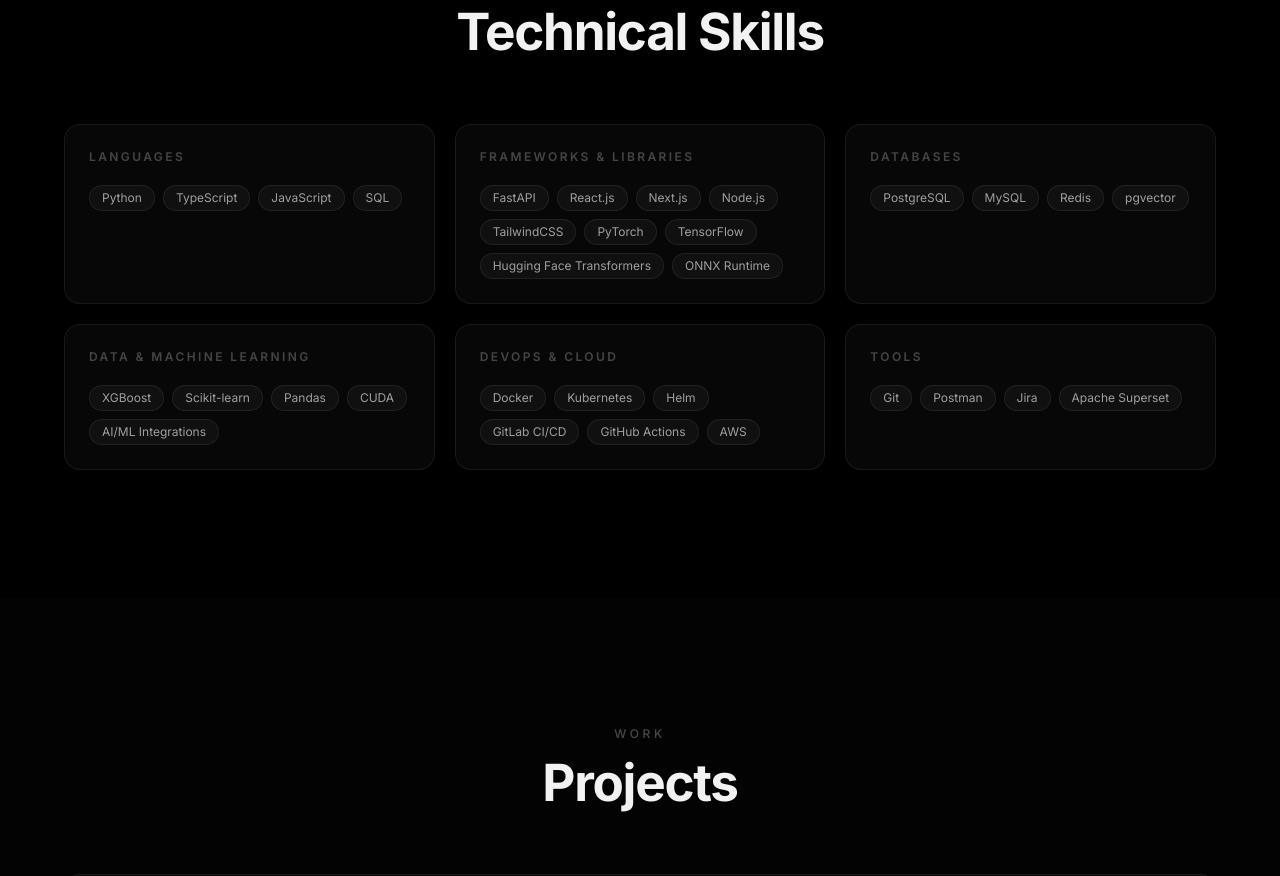
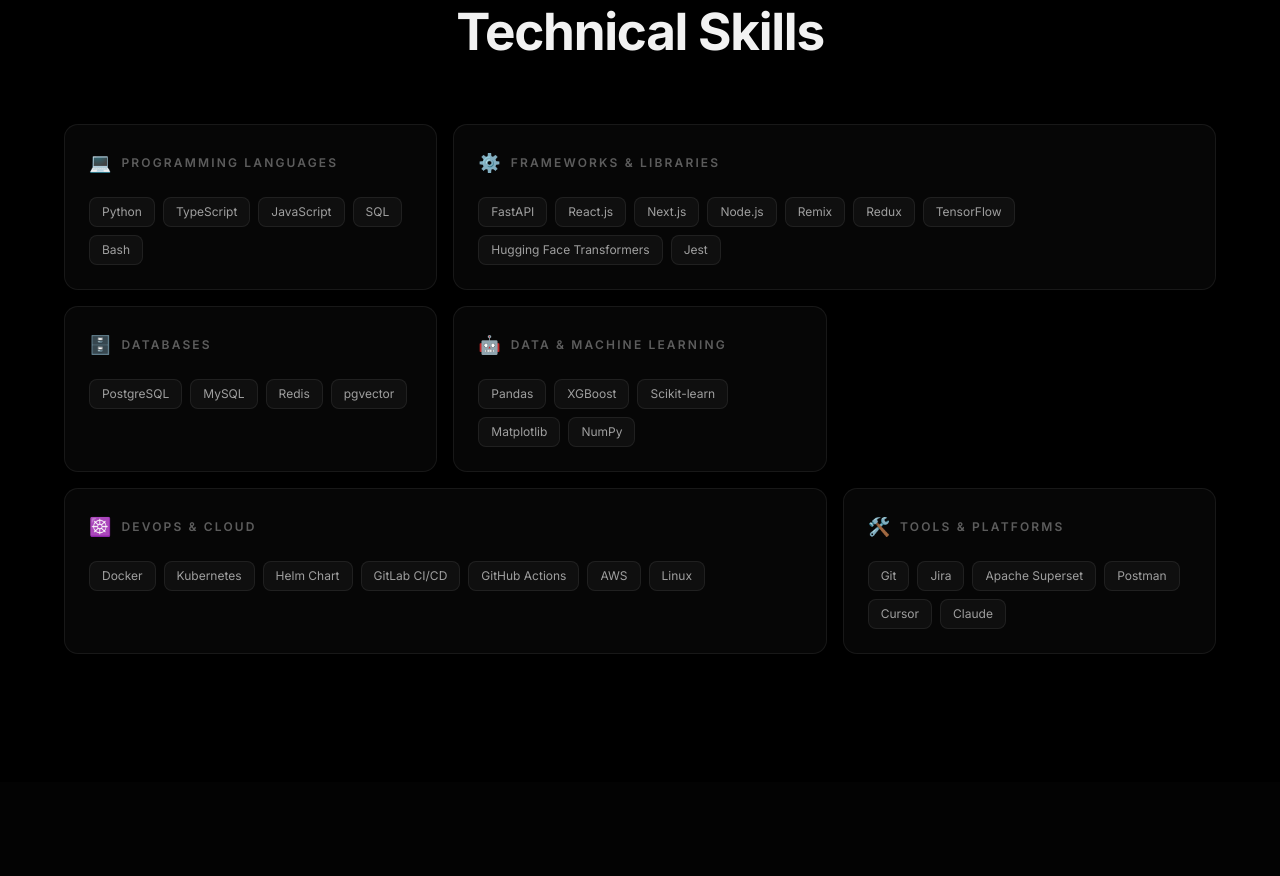
Before and after one commit to Mukunth1004/mukunthan-portfolio, a Next.js app: page / in a window 1280 px wide. Shown: the part 3580-4456 px from the top of the page. Built offline with nearby package versions, Linux system fonts and the light colour scheme.

Commit message:
feat: bento grid Skills with resume-accurate tech stack

```diff
--- a/app/sections/Skills.jsx
+++ b/app/sections/Skills.jsx
@@ -4,28 +4,40 @@
 
 const groups = [
   {
-    category: 'Languages',
-    skills: ['Python', 'TypeScript', 'JavaScript', 'SQL'],
+    category: 'Programming Languages',
+    icon: '💻',
+    skills: ['Python', 'TypeScript', 'JavaScript', 'SQL', 'Bash'],
+    span: 'col-span-1',
   },
   {
     category: 'Frameworks & Libraries',
-    skills: ['FastAPI', 'React.js', 'Next.js', 'Node.js', 'TailwindCSS', 'PyTorch', 'TensorFlow', 'Hugging Face Transformers', 'ONNX Runtime'],
+    icon: '⚙️',
+    skills: ['FastAPI', 'React.js', 'Next.js', 'Node.js', 'Remix', 'Redux', 'TensorFlow', 'Hugging Face Transformers', 'Jest'],
+    span: 'col-span-1 md:col-span-2',
   },
   {
     category: 'Databases',
+    icon: '🗄️',
     skills: ['PostgreSQL', 'MySQL', 'Redis', 'pgvector'],
+    span: 'col-span-1',
   },
   {
     category: 'Data & Machine Learning',
-    skills: ['XGBoost', 'Scikit-learn', 'Pandas', 'CUDA', 'AI/ML Integrations'],
+    icon: '🤖',
+    skills: ['Pandas', 'XGBoost', 'Scikit-learn', 'Matplotlib', 'NumPy'],
+    span: 'col-span-1',
   },
   {
     category: 'DevOps & Cloud',
-    skills: ['Docker', 'Kubernetes', 'Helm', 'GitLab CI/CD', 'GitHub Actions', 'AWS'],
+    icon: '☸️',
+    skills: ['Docker', 'Kubernetes', 'Helm Chart', 'GitLab CI/CD', 'GitHub Actions', 'AWS', 'Linux'],
+    span: 'col-span-1 md:col-span-2',
   },
   {
-    category: 'Tools',
-    skills: ['Git', 'Postman', 'Jira', 'Apache Superset'],
+    category: 'Tools & Platforms',
+    icon: '🛠️',
+    skills: ['Git', 'Jira', 'Apache Superset', 'Postman', 'Cursor', 'Claude'],
+    span: 'col-span-1',
   },
 ]
 
@@ -52,26 +64,35 @@
           Technical Skills
         </motion.h2>
 
-        <div className="grid md:grid-cols-2 lg:grid-cols-3 gap-5 mt-16">
+        {/* Magic UI bento grid */}
+        <div className="grid grid-cols-1 md:grid-cols-3 gap-4 mt-16">
           {groups.map((group, i) => (
             <motion.div
               key={group.category}
               initial={{ opacity: 0, y: 24 }}
               animate={inView ? { opacity: 1, y: 0 } : {}}
               transition={{ duration: 0.6, delay: 0.15 + i * 0.07 }}
-              className="card-premium p-6"
+              className={`bento-card p-6 ${group.span}`}
             >
-              <h3 className="text-xs font-semibold tracking-[0.2em] uppercase text-white/25 mb-5">
-                {group.category}
-              </h3>
+              <div className="flex items-center gap-2.5 mb-5">
+                <span className="text-lg">{group.icon}</span>
+                <h3 className="text-xs font-semibold tracking-[0.18em] uppercase text-white/35">
+                  {group.category}
+                </h3>
+              </div>
               <div className="flex flex-wrap gap-2">
-                {group.skills.map((skill) => (
-                  <span
+                {group.skills.map((skill, j) => (
+                  <motion.span
                     key={skill}
-                    className="px-3 py-1 text-xs text-white/60 bg-white/[0.04] rounded-full border border-white/[0.07] hover:border-white/20 hover:text-white/90 transition-all duration-200 cursor-default"
+                    initial={{ opacity: 0, scale: 0.9 }}
+                    animate={inView ? { opacity: 1, scale: 1 } : {}}
+                    transition={{ duration: 0.3, delay: 0.25 + i * 0.06 + j * 0.03 }}
+                    className="px-3 py-1.5 text-xs text-white/60 bg-white/[0.04] rounded-lg border border-white/[0.07]
+                               hover:border-white/20 hover:text-white/90 hover:bg-white/[0.07]
+                               transition-all duration-200 cursor-default"
                   >
                     {skill}
-                  </span>
+                  </motion.span>
                 ))}
               </div>
             </motion.div>
```
